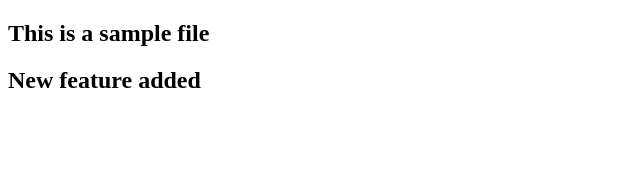
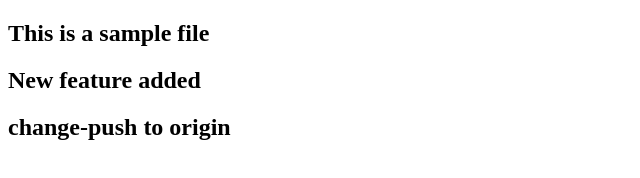
Before and after one commit to ajaytanguturi-111/sample-one, a plain HTML site: page index.html in a window 1280 px wide. Shown: the whole page, without its empty margins (0-640 px from the left). Drawn offline with Linux system fonts and the light colour scheme.

Commit message:
updated to push to origin

```diff
--- a/index.html
+++ b/index.html
@@ -8,5 +8,6 @@
 <body>
     <h2>This is a sample file</h2>
     <h2>New feature added</h2>
+    <h2>change-push to origin </h2>
 </body>
 </html>
```
